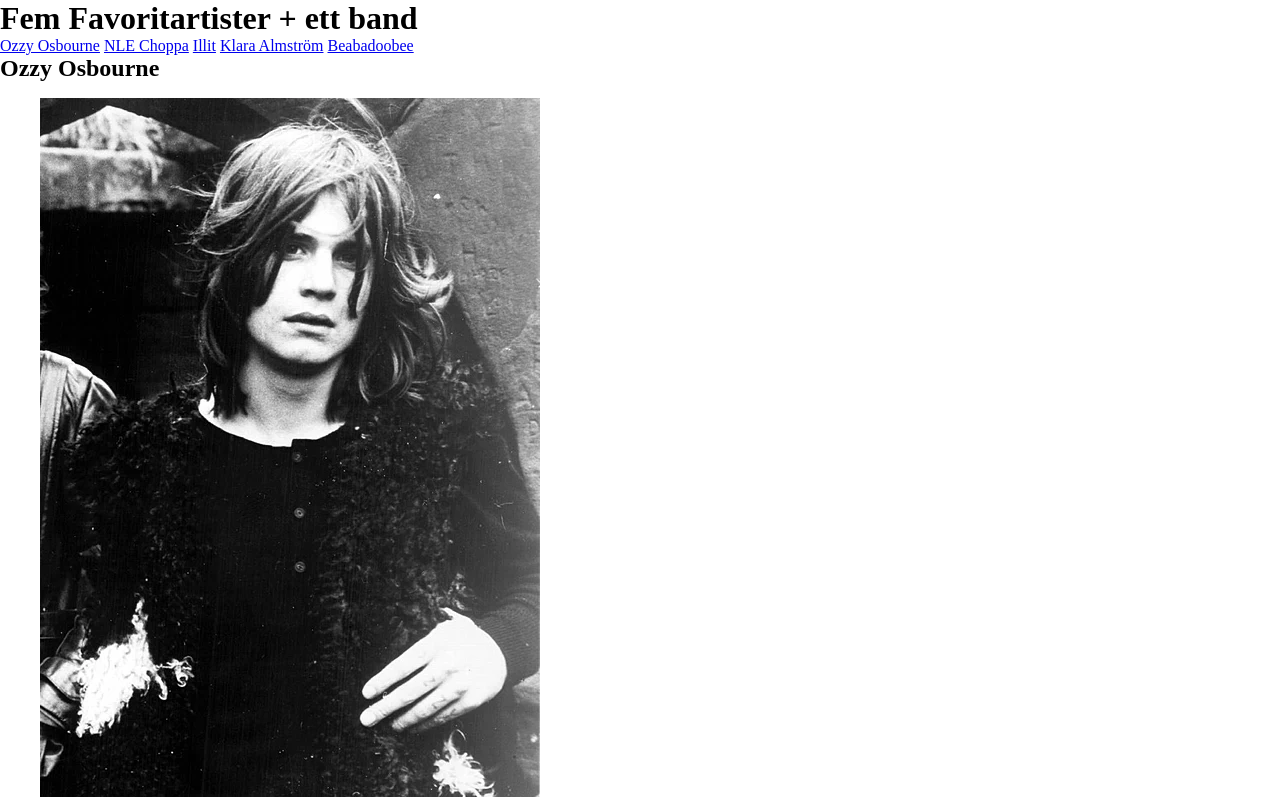
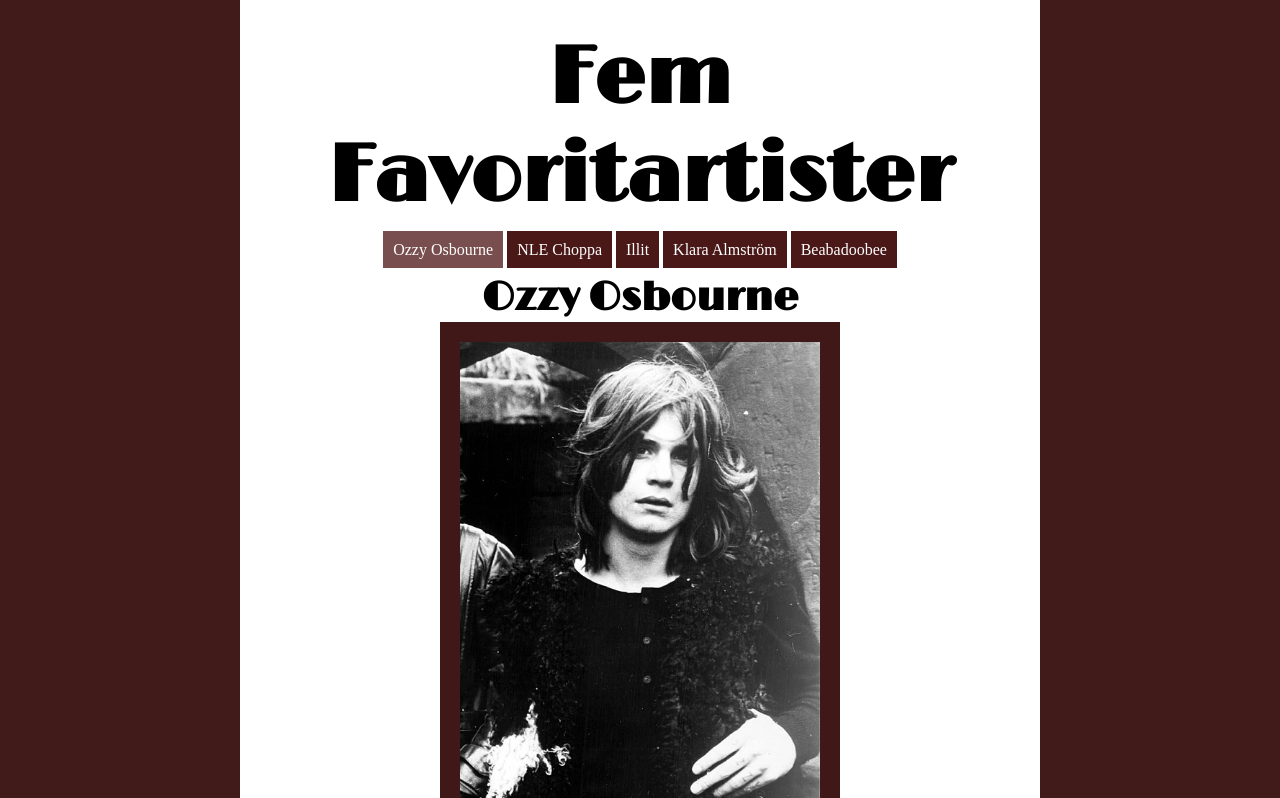
Before and after one commit to WEUWEB01-TE24A-ORG/lektioner-te24a-brottling-wilma, a plain HTML site: page kapitel-4/webbplats/sida1.html in a window 1280 px wide. Shown: the top 798 px of the page. Drawn offline with nearby package versions, Linux system fonts and the light colour scheme.

Commit message:
tränat på semantiska element som header main footer nav figure. testat nestläd CSS

```diff
--- a/kapitel-4/webbplats/sida1.html
+++ b/kapitel-4/webbplats/sida1.html
@@ -9,9 +9,9 @@
 <body>
   <div class="kontainer">
     <header>
-        <h1>Fem Favoritartister + ett band</h1>
+        <h1>Fem Favoritartister </h1>
         <nav>
-            <a href="sida1.html">Ozzy Osbourne</a>
+            <a class="aktiv" href="sida1.html">Ozzy Osbourne</a>
             <a href="sida2.html">NLE Choppa</a>
             <a href="sida3.html">Illit</a>
             <a href="sida4.html">Klara Almström</a>
--- a/kapitel-4/webbplats/style.css
+++ b/kapitel-4/webbplats/style.css
@@ -1,3 +1,5 @@
+@import url('https://fonts.googleapis.com/css2?family=Limelight&display=swap');
+
 /* Enkel CSS-reset */
 html {
     box-sizing: border-box;
@@ -13,3 +15,74 @@ img {
     max-width: 100%;
     height: auto;
 }
+
+
+/* Sidan */
+body{
+    background-color: rgb(65, 26, 26);
+}
+.kontainer{
+    background-color: #fff;
+    width: 800px;
+    margin: auto;
+    padding: 30px;
+
+}
+/* Sidhuvudets utseende */
+header{
+    h1{
+        font-family: "Limelight", sans-serif;
+        font-size: 80px;
+        text-align: center;
+
+    }
+    nav{
+        text-align: center;
+        margin-top: 15px;
+
+        a{
+            background-color: rgb(75, 24, 24);
+            color: #fff;
+            text-decoration: none;
+            padding: 10px;
+            max-width: 100px;
+
+        }
+        a:hover{
+            background-color: #794e4e;
+        }
+        a.aktiv{
+            background-color: #794e4e;
+        }
+    }
+
+}
+main{
+    h2{
+        font-family: "Limelight", sans-serif;
+        font-size: 40px;
+        text-align: center;
+        margin-top: 15px;
+
+    }
+    figure{
+        width: 400px;
+        padding: 20px;
+        background-color: #401818;
+        margin: auto;
+        text-align: center;
+        img{
+
+
+        }
+        figcaption{
+            p{}
+
+        }
+    }
+}
+footer{
+    p{
+
+    }
+}
```
Also changed, not shown: kapitel-4/webbplats/sida2.html (+3 -2 lines), kapitel-4/webbplats/sida3.html (+2 -2 lines), kapitel-4/webbplats/sida4.html (+2 -2 lines), kapitel-4/webbplats/sida5.html (+2 -2 lines).
